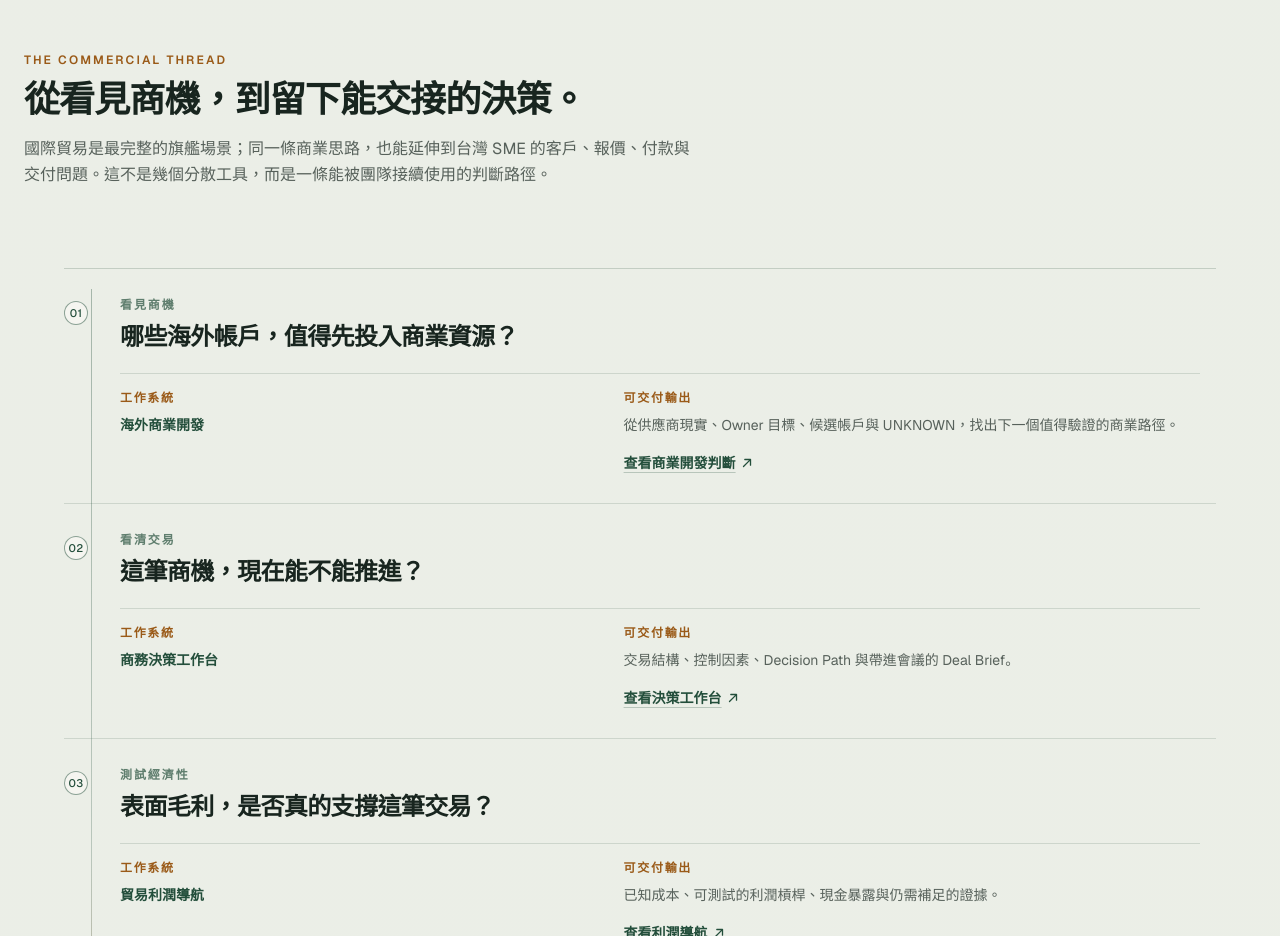
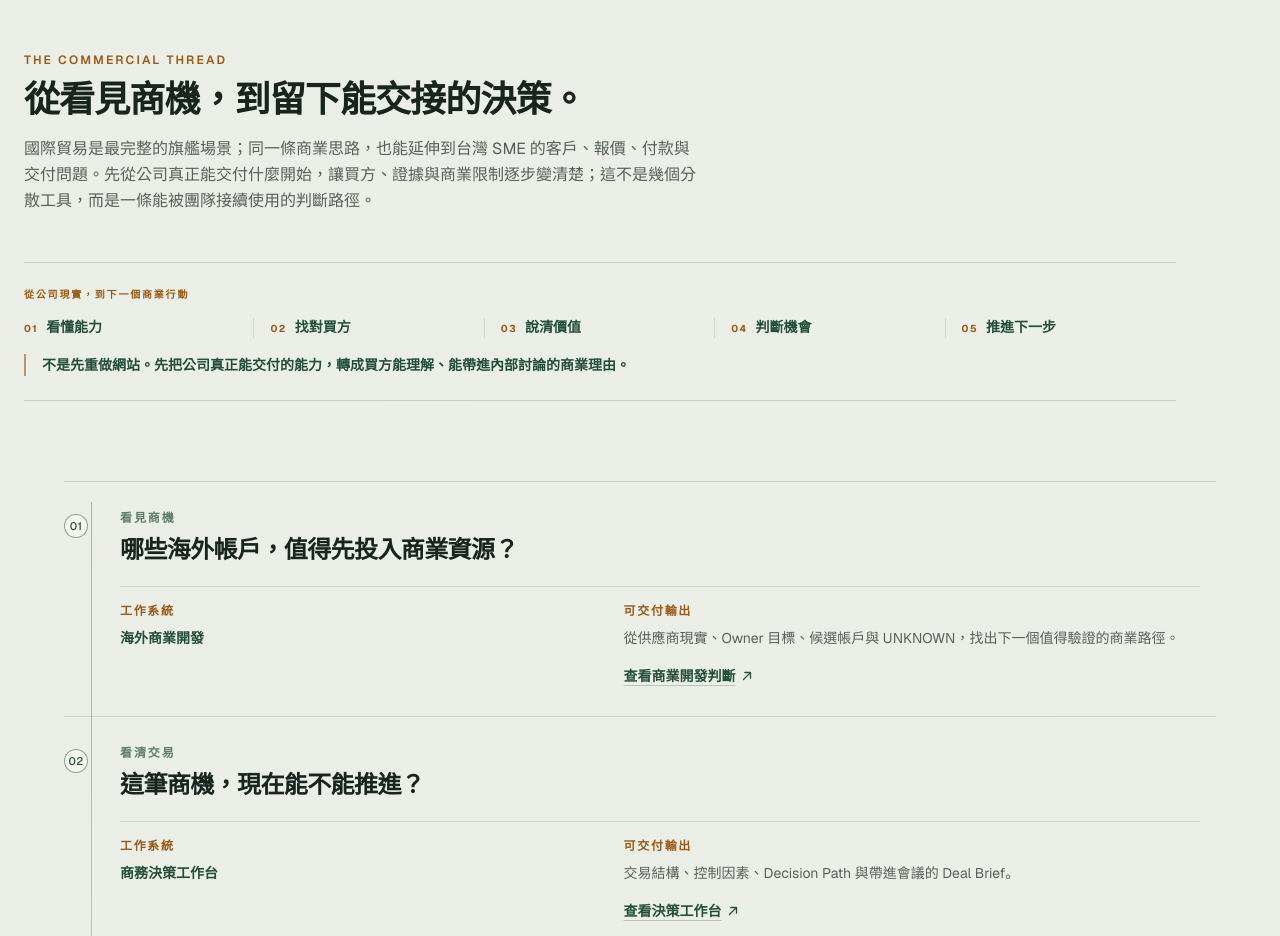
Before and after one commit to apchen1978/pauls-tradecraft, a React (Vite) app: page / in a window 1280 px wide. Shown: the part 5980-6916 px from the top of the page. Built offline with nearby package versions, Linux system fonts and the light colour scheme.

Commit message:
feat(portfolio): stitch commercial narrative

```diff
--- a/src/components/CommercialOutcomes.jsx
+++ b/src/components/CommercialOutcomes.jsx
@@ -14,6 +14,19 @@ export default function CommercialOutcomes() {
           <p className="eyebrow">{content.eyebrow}</p>
           <h2 id="outcomes-heading" className="mt-3 text-3xl font-bold tracking-tight md:text-4xl">{content.headline}</h2>
           <p className="mt-4 max-w-2xl text-base leading-relaxed text-ink/70">{content.intro}</p>
+        </div>
+
+        <div className="mt-10 max-w-6xl border-y border-forest/20 py-5 md:mt-12 md:py-6">
+          <p className="text-[10px] font-bold uppercase tracking-[0.18em] text-amber">{content.pathEyebrow}</p>
+          <ol className="mt-4 grid gap-y-3 sm:grid-cols-5 sm:gap-y-0 sm:divide-x sm:divide-forest/15" aria-label={content.pathEyebrow}>
+            {content.pathSteps.map((step, index) => (
+              <li key={step} className={`text-sm font-semibold leading-snug text-forest ${index === 0 ? "sm:pr-4" : index === content.pathSteps.length - 1 ? "sm:pl-4" : "sm:px-4"}`}>
+                <span className="mr-2 text-[10px] font-bold tracking-[0.14em] text-amber">{String(index + 1).padStart(2, "0")}</span>
+                {step}
+              </li>
+            ))}
+          </ol>
+          <p className="mt-4 max-w-3xl border-l-2 border-amber/60 pl-4 text-sm font-semibold leading-relaxed text-forest">{content.pathStatement}</p>
         </div>
 
         <div className="outcomes-rail relative mx-auto mt-16 max-w-6xl border-y border-forest/20 md:mt-20">
--- a/src/i18n.jsx
+++ b/src/i18n.jsx
@@ -208,7 +208,10 @@ const dict = {
     outcomes: {
       eyebrow: "THE COMMERCIAL THREAD",
       headline: "從看見商機，到留下能交接的決策。",
-      intro: "國際貿易是最完整的旗艦場景；同一條商業思路，也能延伸到台灣 SME 的客戶、報價、付款與交付問題。這不是幾個分散工具，而是一條能被團隊接續使用的判斷路徑。",
+      intro: "國際貿易是最完整的旗艦場景；同一條商業思路，也能延伸到台灣 SME 的客戶、報價、付款與交付問題。先從公司真正能交付什麼開始，讓買方、證據與商業限制逐步變清楚；這不是幾個分散工具，而是一條能被團隊接續使用的判斷路徑。",
+      pathEyebrow: "從公司現實，到下一個商業行動",
+      pathSteps: ["看懂能力", "找對買方", "說清價值", "判斷機會", "推進下一步"],
+      pathStatement: "不是先重做網站。先把公司真正能交付的能力，轉成買方能理解、能帶進內部討論的商業理由。",
       systemLabel: "工作系統",
       outputLabel: "可交付輸出",
       boundary: "這些作品展示可運作的判斷流程與輸出，不宣稱保證營收、ROI 或商業採用結果。",
@@ -636,7 +639,10 @@ const dict = {
     outcomes: {
       eyebrow: "THE COMMERCIAL THREAD",
       headline: "From spotting an opportunity to leaving a decision the team can hand over.",
-      intro: "International trade is the flagship scenario. The same commercial thinking extends to customer, quote, payment, and delivery questions for Taiwan SMEs. This is not a collection of tools; it is a decision path the team can continue to use.",
+      intro: "International trade is the flagship scenario. The same commercial thinking extends to customer, quote, payment, and delivery questions for Taiwan SMEs. It starts with what the company can truly deliver, then makes the buyer context, evidence, and commercial constraints clearer. This is not a collection of tools; it is a decision path the team can continue to use.",
+      pathEyebrow: "FROM COMPANY REALITY TO THE NEXT COMMERCIAL MOVE",
+      pathSteps: ["Understand capability", "Match the buyer", "Translate the value", "Judge the opportunity", "Move forward"],
+      pathStatement: "Not a website rebuild first. First turn what the company can truly deliver into a commercial reason a buyer can understand and take forward internally.",
       systemLabel: "WORK SYSTEM",
       outputLabel: "DELIVERABLE",
       boundary: "These pieces demonstrate working judgment flows and deliverables. They do not claim guaranteed revenue, ROI, or commercial adoption.",
```
